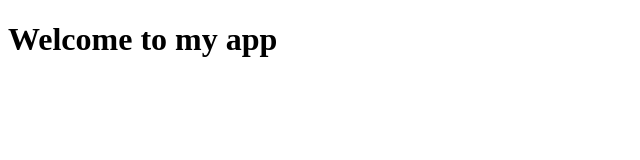
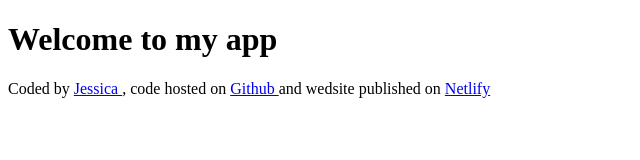
Before and after one commit to Jessmg26/meteo, a plain HTML site: page index.html in a window 1280 px wide. Shown: the whole page, without its empty margins (0-640 px from the left). Drawn offline with Linux system fonts and the light colour scheme.

Commit message:
Update index.html

```diff
--- a/index.html
+++ b/index.html
@@ -7,5 +7,10 @@
   </head>
   <body>
     <h1>Welcome to my app</h1>
+    <footer>
+      Coded by <a href="https://github.com/Jessmg26" target="_blank"> Jessica </a>, code hosted
+      on <a href="https://github.com/Jessmg26/meteo" target="_blank">Github </a> and wedsite
+      published on <a href="https://meteoappjessica.netlify.app/ target="_blank"> Netlify </a>
+    </footer>
   </body>
 </html>
```
